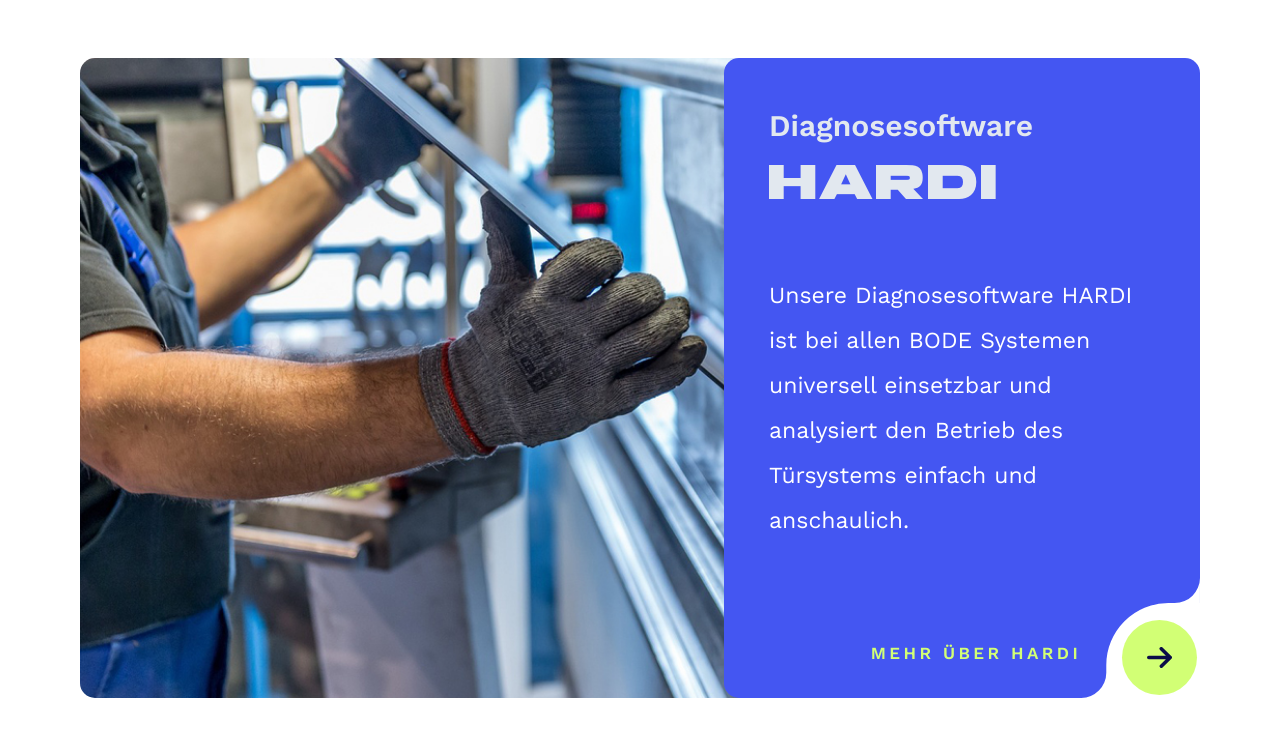
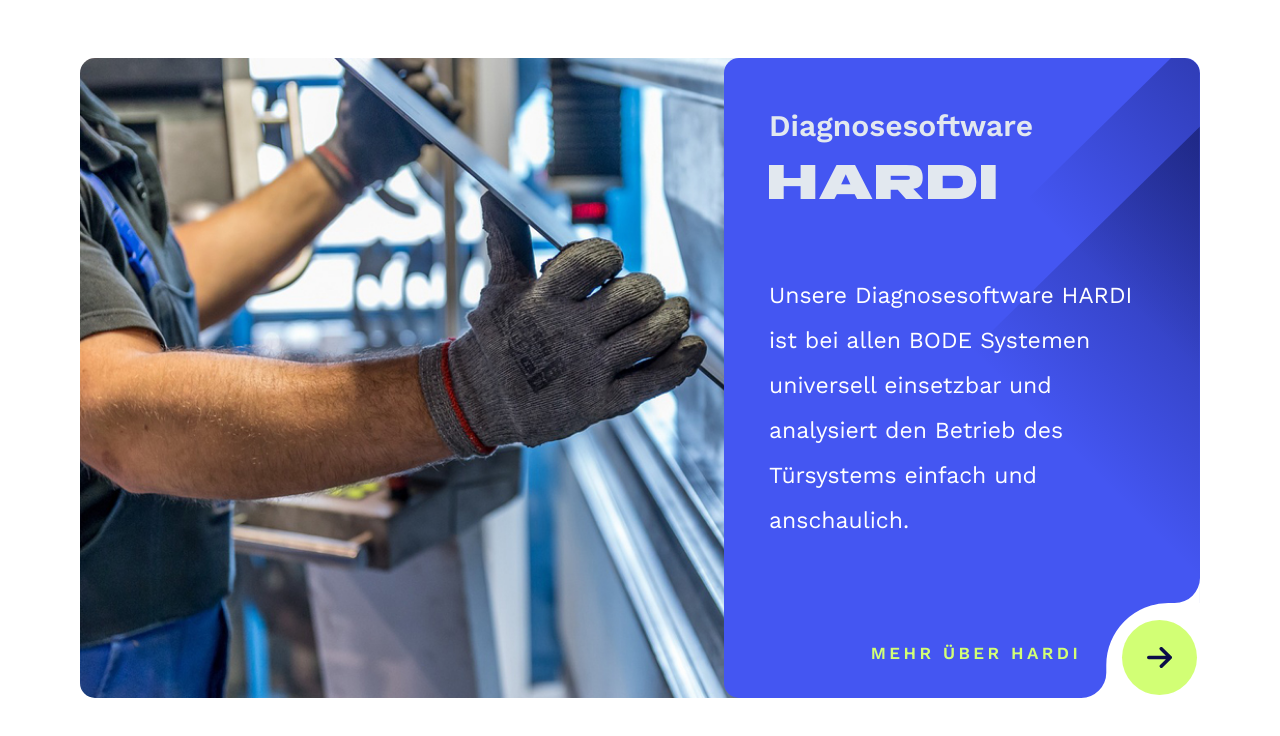
Before and after one commit to sujaygoswami/fortress6-bode, a website: page html-master/page-3.html in a window 1280 px wide. Shown: the part 3968-4704 px from the top of the page. Drawn offline with Linux system fonts and the light colour scheme.

Commit message:
work update dated 18.01.2024 push 2nd

```diff
--- a/html-master/page-3.html
+++ b/html-master/page-3.html
@@ -1646,7 +1646,7 @@
                 <!-- image with content card -->
                 <div class="image-with-content-card-module default-box-radius-all-side overflow-hidden d-flex no-radius-right-bottom no-hover-scale">
                     <div class="image-part set-back"><img src="Images/content-image.jpeg"></div>
-                    <div class="content-part default-box-radius-topLeft-bottomLeft bg-site-primary-light pos-relative has-curved-linked-bottom">
+                    <div class="content-part default-box-radius-topLeft-bottomLeft bg-site-primary-light pos-relative has-curved-linked-bottom has-right-top-primary-light-gradient">
                         <div class="normal-text-element-module basic-entry heading-type-2 group-header">
                             <h4>Diagnosesoftware</h4>
                             <h1>HARDI</h1>
```
